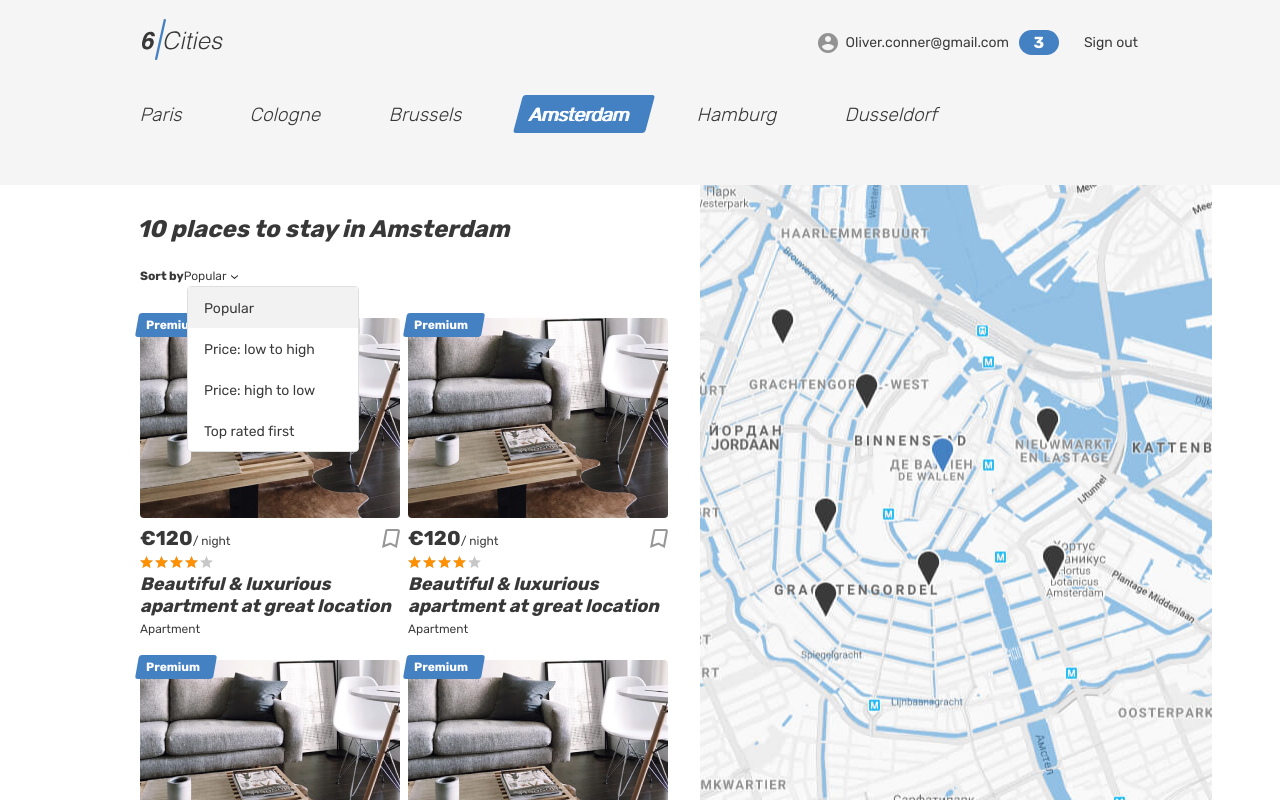
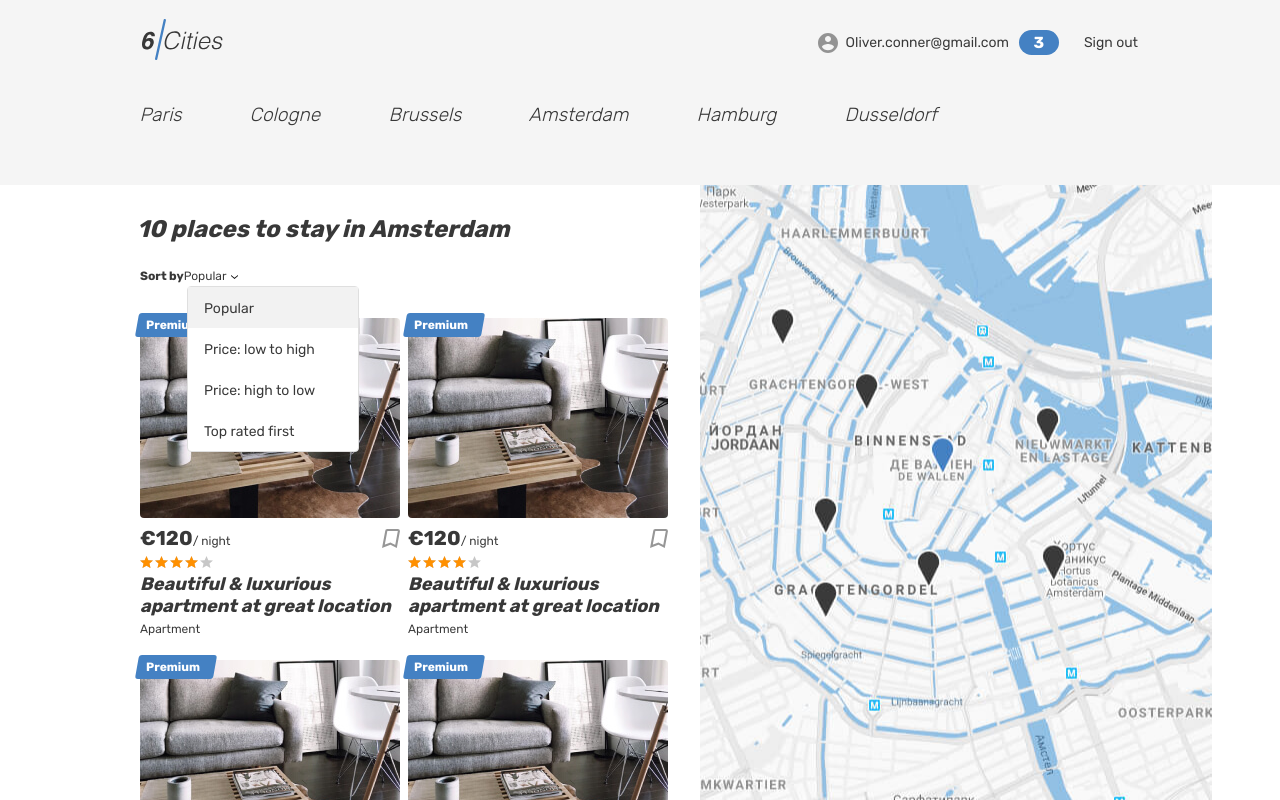
Before and after one commit to htmlacademy-react/1564865-six-cities-14, a React (Vite) app: page / in a window 1280 px wide. Built offline with nearby package versions, Linux system fonts and the light colour scheme.

Commit message:
добавляет вывод списка городов на main-page.tsx

```diff
--- a/src/pages/main-page/main-page.tsx
+++ b/src/pages/main-page/main-page.tsx
@@ -1,5 +1,14 @@
 import Header from '../../components/header/header';
 import PlaceCard from '../../components/place-card/place-card';
+
+const cities: string[] = [
+  'Paris',
+  'Cologne',
+  'Brussels',
+  'Amsterdam',
+  'Hamburg',
+  'Dusseldorf',
+];
 
 type MainPageProps = {
   offersCount: number;
@@ -15,36 +24,13 @@ function MainPage({offersCount}: MainPageProps): JSX.Element {
         <div className="tabs">
           <section className="locations container">
             <ul className="locations__list tabs__list">
-              <li className="locations__item">
-                <a className="locations__item-link tabs__item" href="#">
-                  <span>Paris</span>
-                </a>
-              </li>
-              <li className="locations__item">
-                <a className="locations__item-link tabs__item" href="#">
-                  <span>Cologne</span>
-                </a>
-              </li>
-              <li className="locations__item">
-                <a className="locations__item-link tabs__item" href="#">
-                  <span>Brussels</span>
-                </a>
-              </li>
-              <li className="locations__item">
-                <a className="locations__item-link tabs__item tabs__item--active">
-                  <span>Amsterdam</span>
-                </a>
-              </li>
-              <li className="locations__item">
-                <a className="locations__item-link tabs__item" href="#">
-                  <span>Hamburg</span>
-                </a>
-              </li>
-              <li className="locations__item">
-                <a className="locations__item-link tabs__item" href="#">
-                  <span>Dusseldorf</span>
-                </a>
-              </li>
+              {cities.map((city) => (
+                <li className="locations__item" key={city}>
+                  <a className="locations__item-link tabs__item" href="#">
+                    <span>{city}</span>
+                  </a>
+                </li>
+              ))}
             </ul>
           </section>
         </div>
```
